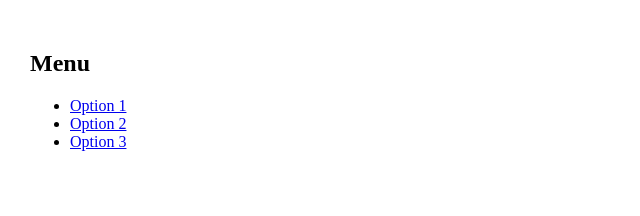
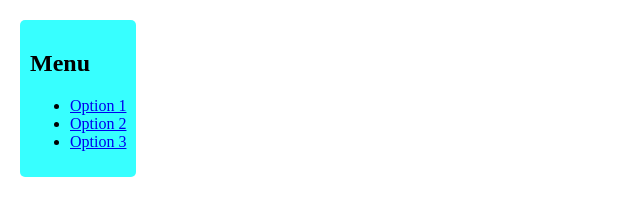
Before and after one commit to ENU-8972/flexlay, a plain HTML site: page index.html in a window 1280 px wide. Shown: the whole page, without its empty margins (0-640 px from the left). Drawn offline with Linux system fonts and the light colour scheme.

Commit message:
Update index.html

```diff
--- a/index.html
+++ b/index.html
@@ -8,7 +8,7 @@
       position: fixed;
       top: 20px;
       left: 20px;
-      background-color: rgba(255, 255, 255, 0.8);
+      background-color: rgba(5, 255, 255, 0.8);
       padding: 10px;
       border-radius: 5px;
       pointer-events: auto; /* Ensure menu is clickable */
```
